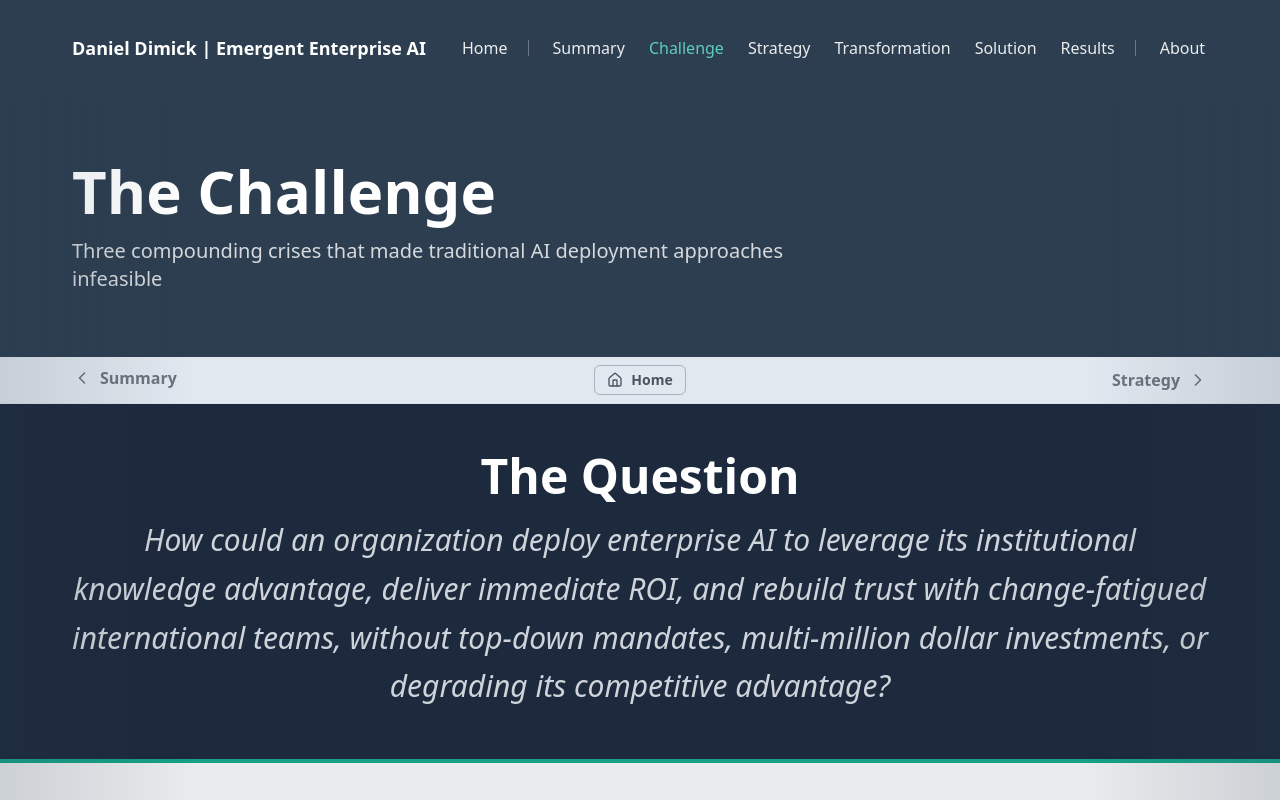
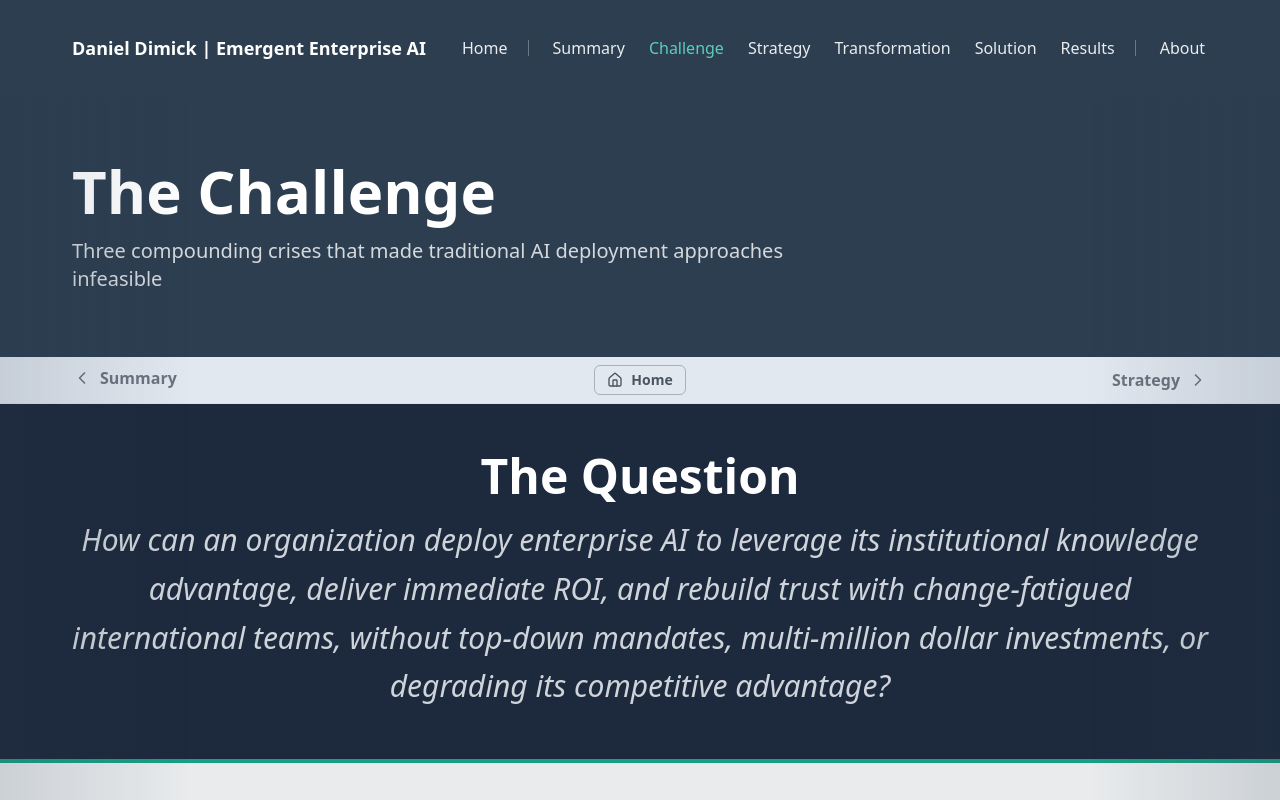
Before and after one commit to deepdmk/enterprise-ai-case-study, a Next.js app in the folder website/: page /enterprise-ai-case-study/challenge in a window 1280 px wide. Shown: the top 800 px of the page. Built offline with nearby package versions, Linux system fonts and the light colour scheme.

Commit message:
Minor grammatical change to Question

```diff
--- a/website/app/challenge/page.tsx
+++ b/website/app/challenge/page.tsx
@@ -26,7 +26,7 @@ export default function ChallengePage() {
           <div className="text-center">
             <h2 className="text-5xl font-bold text-white mb-4">The Question</h2>
             <p className="text-2xl md:text-3xl text-gray-300 leading-relaxed italic">
-              How could an organization deploy enterprise AI to leverage its institutional knowledge advantage, deliver immediate ROI, and rebuild trust with change-fatigued international teams, without top-down mandates, multi-million dollar investments, or degrading its competitive advantage?
+              How can an organization deploy enterprise AI to leverage its institutional knowledge advantage, deliver immediate ROI, and rebuild trust with change-fatigued international teams, without top-down mandates, multi-million dollar investments, or degrading its competitive advantage?
             </p>
           </div>
         </Container>
```
